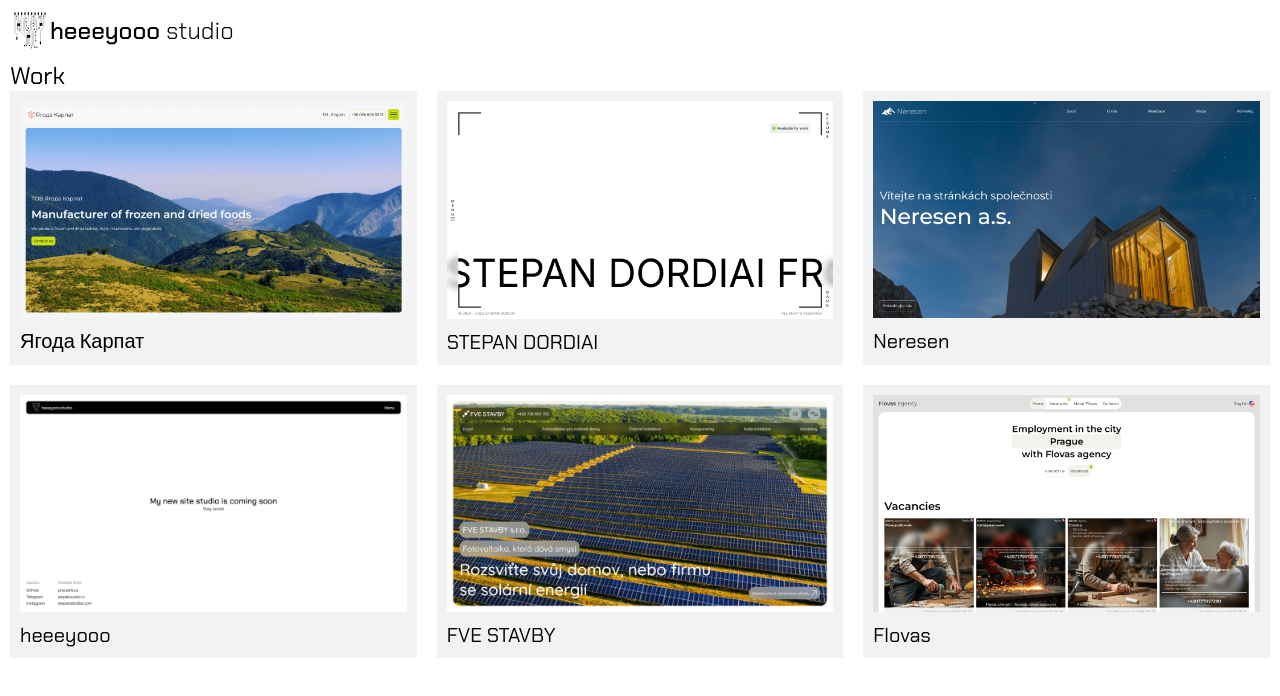
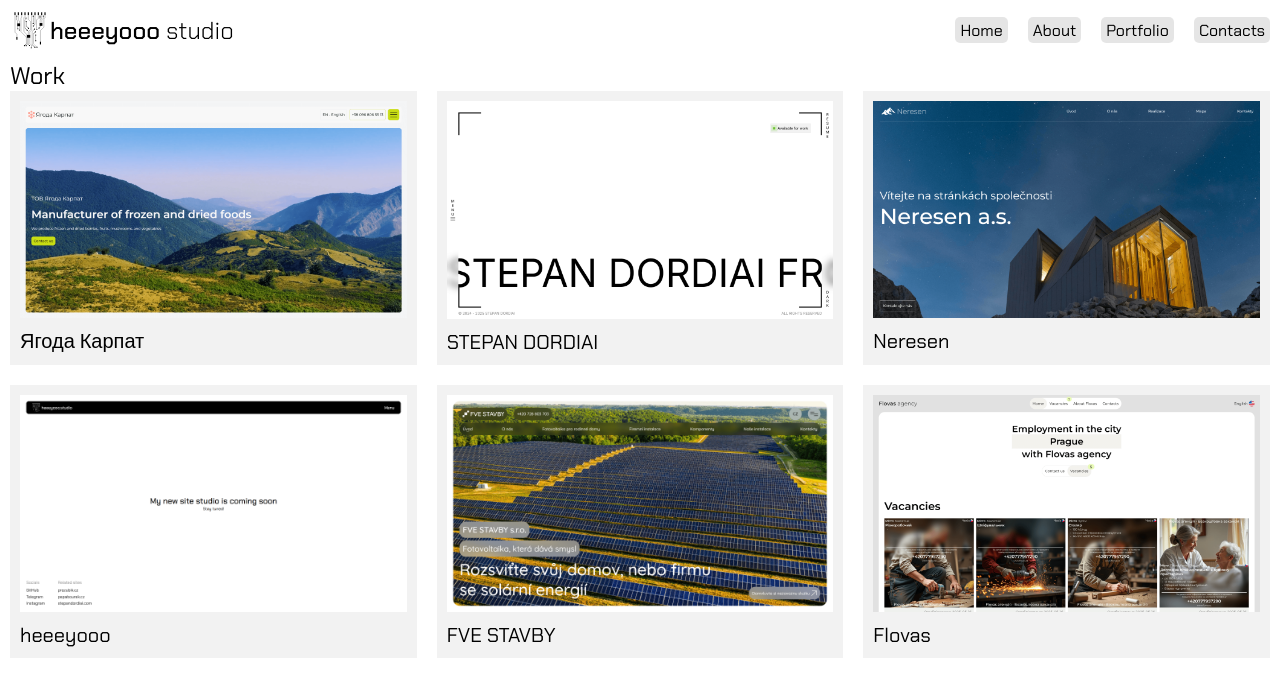
Before and after one commit to stepandordiai/heeeyooo-react, a React (Vite) app: page / in a window 1280 px wide. Shown: the top 696 px of the page. Built offline with nearby package versions, Linux system fonts and the light colour scheme.

Commit message:
Update Header

```diff
--- a/package.json
+++ b/package.json
@@ -11,7 +11,8 @@
   },
   "dependencies": {
     "react": "^19.1.0",
-    "react-dom": "^19.1.0"
+    "react-dom": "^19.1.0",
+    "react-router-dom": "^7.6.1"
   },
   "devDependencies": {
     "@eslint/js": "^9.25.0",
--- a/src/Components/Header/Header.jsx
+++ b/src/Components/Header/Header.jsx
@@ -1,21 +1,28 @@
+import { NavLink } from "react-router-dom";
 import logoImg from "/heeeyooo-studio-logo-black-v1.svg";
 import "./Header.scss";
 
 const Header = () => {
 	return (
-		<header>
+		<header className="header">
 			<div className="header__logo">
 				<img
 					width={40}
 					height={40}
 					className="header__logo-img"
 					src={logoImg}
-					alt=""
+					alt="heeeyooo Logo"
 				/>
-				<a className="header__logo-link" href="">
+				<NavLink className="header__logo-link" to={"/"}>
 					heeeyooo <span>studio</span>
-				</a>
+				</NavLink>
 			</div>
+			<nav className="header__nav">
+				<NavLink className={"header__nav-link"}>Home</NavLink>
+				<NavLink className={"header__nav-link"}>About</NavLink>
+				<NavLink className={"header__nav-link"}>Portfolio</NavLink>
+				<NavLink className={"header__nav-link"}>Contacts</NavLink>
+			</nav>
 		</header>
 	);
 };
--- a/src/Components/Header/Header.scss
+++ b/src/Components/Header/Header.scss
@@ -1,4 +1,4 @@
-header {
+.header {
 	position: fixed;
 	top: 0;
 	right: 0;
@@ -6,7 +6,7 @@
 	height: 60px;
 	padding: 10px;
 	display: flex;
-	justify-content: flex-start;
+	justify-content: space-between;
 	align-items: center;
 }
 
@@ -26,3 +26,17 @@
 		font-weight: 300;
 	}
 }
+
+.header__nav {
+	display: flex;
+	gap: 20px;
+}
+
+.header__nav-link {
+	background: rgba(0, 0, 0, 0.1);
+	-webkit-backdrop-filter: blur(10px);
+	backdrop-filter: blur(10px);
+	color: black;
+	padding: 2.5px 5px;
+	border-radius: 5px;
+}
```
Also changed, not shown: src/App.jsx (+4 -3 lines), to-do.txt (added), 1 other file (tests, documents, lock files or other folders).
